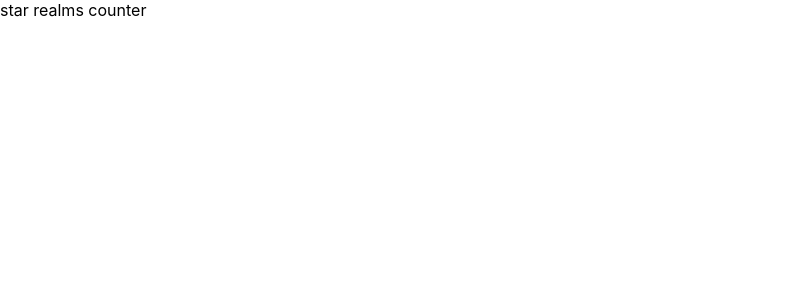
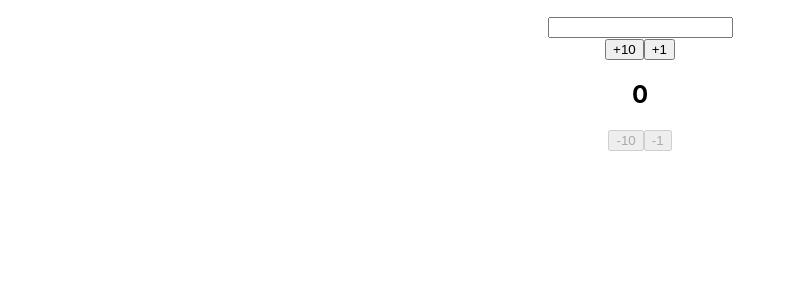
Before and after one commit to nelsonio/star-realms-counter, a React (Create React App) app: page / in a window 1280 px wide. Shown: the top 300 px of the page, without its empty margins (0-795 px from the left). Built offline with nearby package versions, Linux system fonts and the light colour scheme.

Commit message:
basic counter created

```diff
--- a/package.json
+++ b/package.json
@@ -6,6 +6,7 @@
     "@testing-library/jest-dom": "^4.2.4",
     "@testing-library/react": "^9.3.2",
     "@testing-library/user-event": "^7.1.2",
+    "prop-types": "^15.7.2",
     "react": "^16.13.1",
     "react-dom": "^16.13.1",
     "react-scripts": "3.4.1"
--- a/src/app/App.js
+++ b/src/app/App.js
@@ -1,9 +1,9 @@
 import React from 'react';
 
+import Counter from './Counter';
+
 const App = () => (
-    <div>
-        star realms counter
-    </div>
+    <Counter />
 );
 
 export default App;
--- /dev/null
+++ b/src/app/Counter.js
@@ -0,0 +1,28 @@
+import React, {useState} from 'react';
+
+const Counter = () => {
+    const [name, setName] = useState('');
+    const [count, setCount] = useState(0);
+
+    const increaseCount = (increment) => setCount(count + increment);
+    const decreaseCount = (decrement) => setCount(count > decrement ? count - decrement : 0);
+
+    return (
+        <section>
+            <input type="text" value={name} onChange={(e) => setName(e.target.value)}/>
+            <div>
+            <button type="button" onClick={() => increaseCount(10)}>+10</button>
+            <button type="button" onClick={() => increaseCount(1)}>+1</button>
+            </div>
+            <h2>
+            {count}
+            </h2>
+            <div>
+            <button type="button" onClick={() => decreaseCount(10)} disabled={count===0}>-10</button>
+            <button type="button" onClick={() => decreaseCount(1)} disabled={count===0}>-1</button>
+            </div>
+        </section>
+    );
+};
+
+export default Counter;
--- a/src/global.css
+++ b/src/global.css
@@ -5,4 +5,9 @@
     sans-serif;
   -webkit-font-smoothing: antialiased;
   -moz-osx-font-smoothing: grayscale;
+  text-align: center;
 }
+
+section {
+  padding: 1rem;
+}
```
